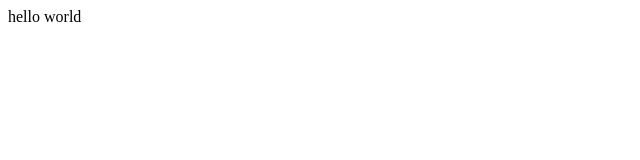
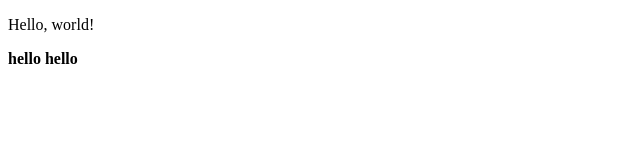
Before and after one commit to Gordonswitzerland/sample_website, a plain HTML site: page index.html in a window 1280 px wide. Shown: the whole page, without its empty margins (0-640 px from the left). Drawn offline with Linux system fonts and the light colour scheme.

Commit message:
concert index fully html

```diff
--- a/index.html
+++ b/index.html
@@ -1 +1,11 @@
-<p>hello world</p>
+<!DOCTYPE html>
+<html>
+  <head>
+    <title>Page Title2</title>
+    <meta charset="utf-8">
+  </head>
+  <body>
+    <p>Hello, world!</p>
+    <b>hello hello </b>
+  </body>
+</html>
```
